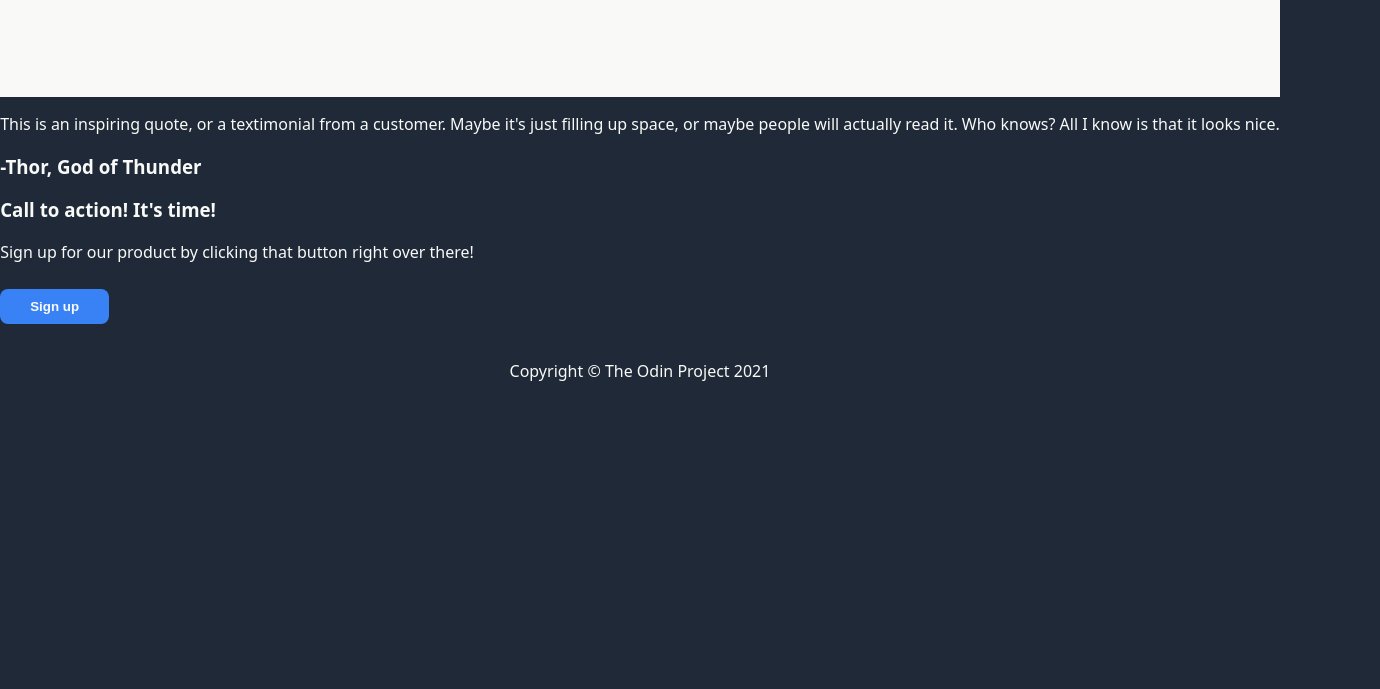
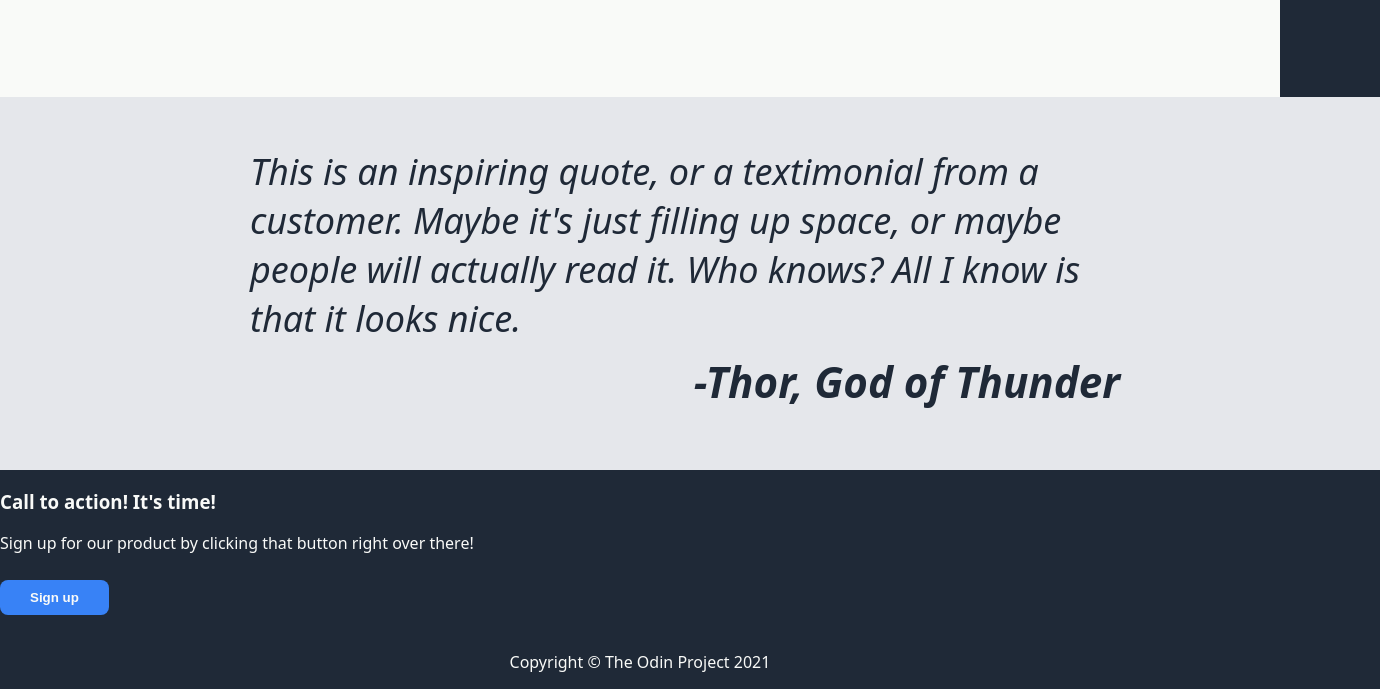
Before and after one commit to BogdanYushkov/ThorLandingPage, a plain HTML site: page index.html in a window 1280 px wide. Shown: the part 966-1655 px from the top of the page, 1380 px wide, since content can reach past the window. Before the commit the page ends 1364 px from the top, so only its background shows below. Drawn offline with Linux system fonts and the light colour scheme.

Commit message:
add main block

```diff
--- a/index.html
+++ b/index.html
@@ -75,11 +75,13 @@
             </div>
         </div>
         <div class="main">
-            <div class="main_container">
-                <p class="main_container_text">
-                    This is an inspiring quote, or a textimonial from a customer. Maybe it's just filling up space, or maybe people will actually read it. Who knows? All I know is that it looks nice.
-                </p>
-                <h3 class="main_container_quote">-Thor, God of Thunder</h3>
+            <div class="main_wrapper">
+                <div class="main_container">
+                    <p class="main_container_text">
+                        This is an inspiring quote, or a textimonial from a customer. Maybe it's just filling up space, or maybe people will actually read it. Who knows? All I know is that it looks nice.
+                    </p>
+                    <h3 class="main_container_quote">-Thor, God of Thunder</h3>
+                </div>
             </div>
             <div class="sign_up_container">
                 <div class="sign_up_container_text">
--- a/style.css
+++ b/style.css
@@ -159,3 +159,38 @@ img {
     background-image: url('./images/ocean-2051760_1920.jpg');
     background-size: cover;
 }
+
+.main {
+    width: 100%;
+}
+
+.main_wrapper {
+    background-color: #e5e7eb;
+    width: 100%;
+    display: flex;
+    flex-direction: column;
+    align-items: center;
+    padding: 50px;
+}
+
+.main_container {
+    max-width: 1000px;
+    color: #1f2937;
+    font-size: 36px;
+    font-style: italic;
+    display: flex;
+    flex-direction: column;
+    flex-wrap: wrap;
+
+}
+
+.main_container_text {
+    margin: 0;
+    padding: 0 60px;
+}
+
+.main_container_quote {
+    text-align: right;
+    margin: 10px;
+    padding-right: 60px;
+}
```
